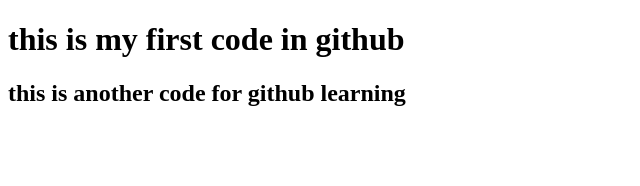
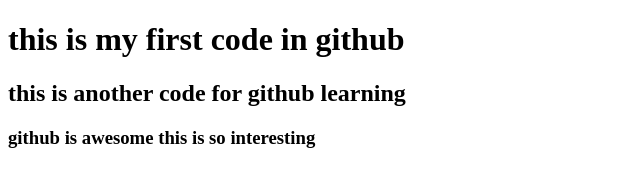
Before and after one commit to jonytalukdar/my_first_code, a plain HTML site: page index.html in a window 1280 px wide. Shown: the whole page, without its empty margins (0-640 px from the left). Drawn offline with Linux system fonts and the light colour scheme.

Commit message:
added  newline called h3 in index.html

```diff
--- a/index.html
+++ b/index.html
@@ -8,5 +8,6 @@
 <body>
     <h1>this is my first code in github</h1>
     <h2>this is another code for github learning</h2>
+    <h3>github is awesome this is so interesting</h3>
 </body>
 </html>
```
